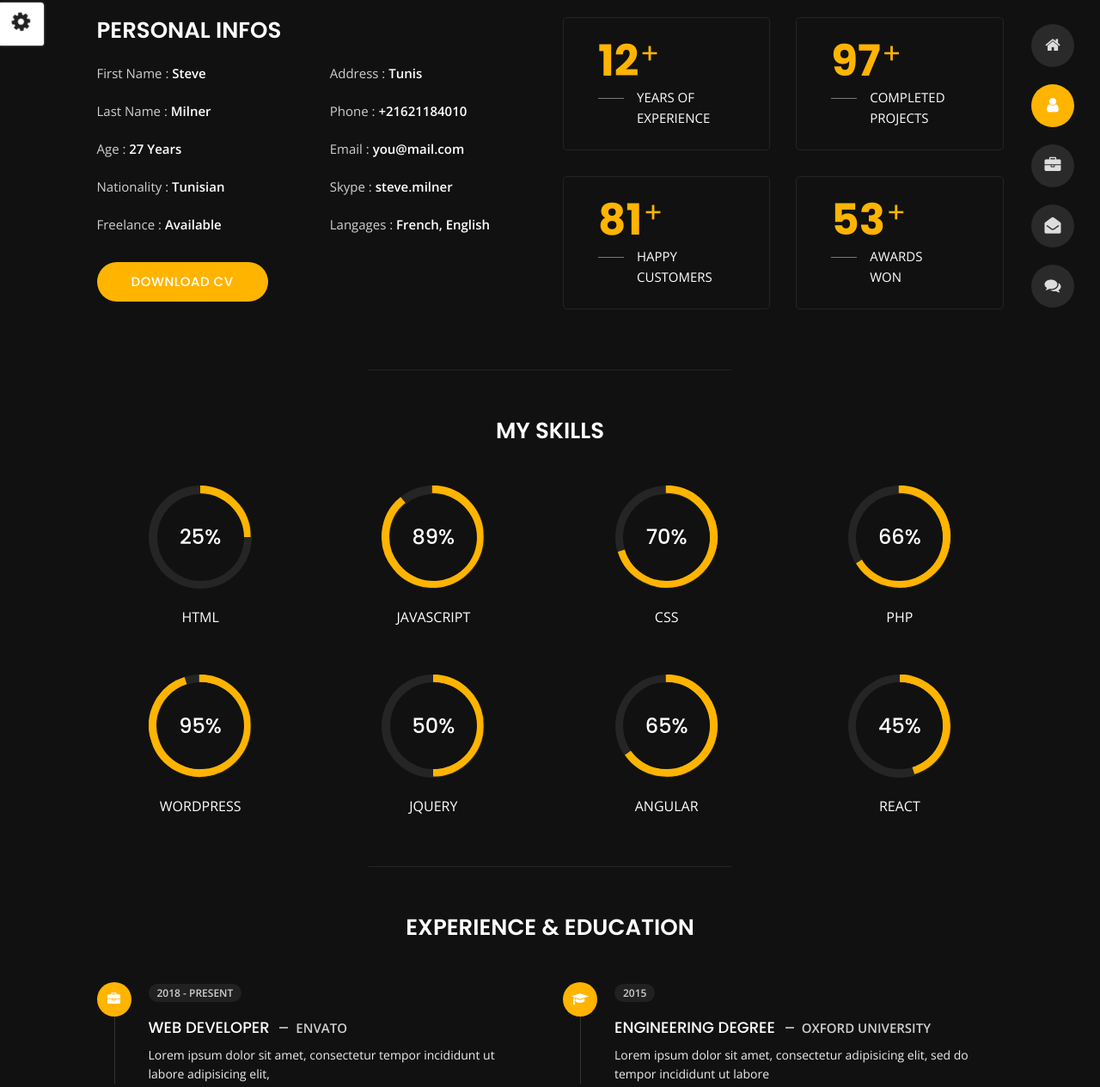
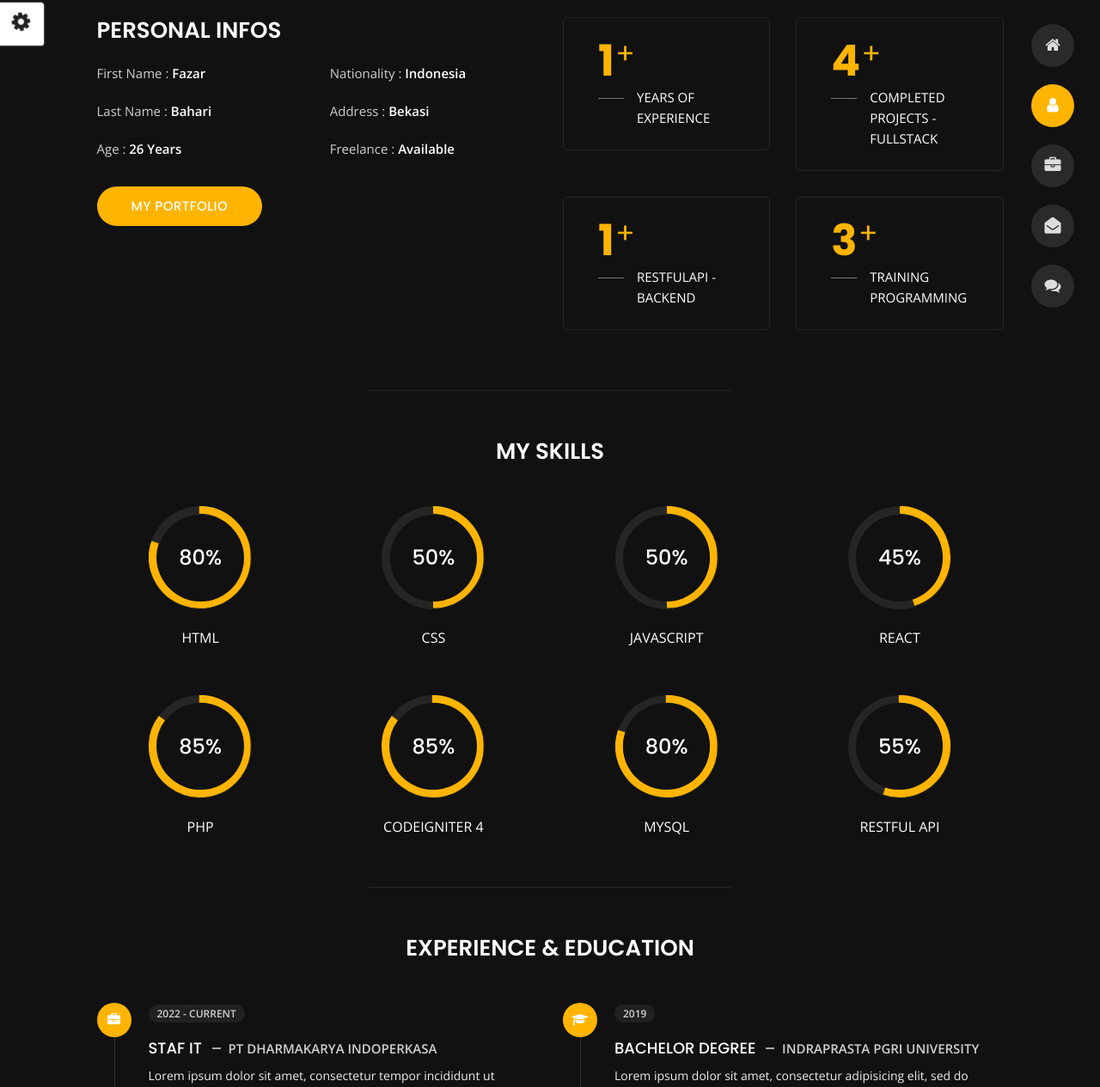
Before and after one commit to fazarrr/fazarrr.github.io, a plain HTML site: page about.html in a window 1280 px wide. Shown: the part 207-1472 px from the top of the page at 86% size. Drawn offline with nearby package versions, Linux system fonts and the light colour scheme.

Commit message:
penyesuaian tampilan

```diff
--- a/about.html
+++ b/about.html
@@ -4,7 +4,7 @@
 
 <head>
     <meta charset="utf-8">
-    <title>About Personal Portfolio</title>
+    <title>About Fazar Bahari</title>
     <meta name="viewport" content="width=device-width, initial-scale=1">
 
     <!-- Template Google Fonts -->
@@ -159,24 +159,20 @@
                     </div>
                     <div class="col-6">
                         <ul class="about-list list-unstyled open-sans-font">
-                            <li> <span class="title">first name :</span> <span class="value d-block d-sm-inline-block d-lg-block d-xl-inline-block">Steve</span> </li>
-                            <li> <span class="title">last name :</span> <span class="value d-block d-sm-inline-block d-lg-block d-xl-inline-block">Milner</span> </li>
-                            <li> <span class="title">Age :</span> <span class="value d-block d-sm-inline-block d-lg-block d-xl-inline-block">27 Years</span> </li>
-                            <li> <span class="title">Nationality :</span> <span class="value d-block d-sm-inline-block d-lg-block d-xl-inline-block">Tunisian</span> </li>
-                            <li> <span class="title">Freelance :</span> <span class="value d-block d-sm-inline-block d-lg-block d-xl-inline-block">Available</span> </li>
+                            <li> <span class="title">first name :</span> <span class="value d-block d-sm-inline-block d-lg-block d-xl-inline-block"> Fazar</span> </li>
+                            <li> <span class="title">last name :</span> <span class="value d-block d-sm-inline-block d-lg-block d-xl-inline-block"> Bahari</span> </li>
+                            <li> <span class="title">Age :</span> <span class="value d-block d-sm-inline-block d-lg-block d-xl-inline-block"> 26 Years</span> </li>
                         </ul>
                     </div>
                     <div class="col-6">
                         <ul class="about-list list-unstyled open-sans-font">
-                            <li> <span class="title">Address :</span> <span class="value d-block d-sm-inline-block d-lg-block d-xl-inline-block">Tunis</span> </li>
-                            <li> <span class="title">phone :</span> <span class="value d-block d-sm-inline-block d-lg-block d-xl-inline-block">+21621184010</span> </li>
-                            <li> <span class="title">Email :</span> <span class="value d-block d-sm-inline-block d-lg-block d-xl-inline-block">you@mail.com</span> </li>
-                            <li> <span class="title">Skype :</span> <span class="value d-block d-sm-inline-block d-lg-block d-xl-inline-block">steve.milner</span> </li>
-                            <li> <span class="title">langages :</span> <span class="value d-block d-sm-inline-block d-lg-block d-xl-inline-block">French, English</span> </li>
+                            <li> <span class="title">Nationality :</span> <span class="value d-block d-sm-inline-block d-lg-block d-xl-inline-block"> Indonesia</span> </li>
+                            <li> <span class="title">Address :</span> <span class="value d-block d-sm-inline-block d-lg-block d-xl-inline-block"> Bekasi</span> </li>
+                            <li> <span class="title">Freelance :</span> <span class="value d-block d-sm-inline-block d-lg-block d-xl-inline-block"> Available</span> </li>
                         </ul>
                     </div>
                     <div class="col-12 mt-3">
-                        <a href="about.html" class="btn btn-download">Download CV</a>
+                        <a href="portfolio.html" class="btn btn-portfolio">My Portfolio</a>
                     </div>
                 </div>
             </div>
@@ -186,26 +182,26 @@
                 <div class="row">
                     <div class="col-6">
                         <div class="box-stats with-margin">
-                            <h3 class="poppins-font position-relative">12</h3>
+                            <h3 class="poppins-font position-relative">1</h3>
                             <p class="open-sans-font m-0 position-relative text-uppercase">years of <span class="d-block">experience</span></p>
                         </div>
                     </div>
                     <div class="col-6">
                         <div class="box-stats with-margin">
-                            <h3 class="poppins-font position-relative">97</h3>
-                            <p class="open-sans-font m-0 position-relative text-uppercase">completed <span class="d-block">projects</span></p>
+                            <h3 class="poppins-font position-relative">4</h3>
+                            <p class="open-sans-font m-0 position-relative text-uppercase">Completed projects - <span class="d-block">fullstack</span></p>
                         </div>
                     </div>
                     <div class="col-6">
                         <div class="box-stats">
-                            <h3 class="poppins-font position-relative">81</h3>
-                            <p class="open-sans-font m-0 position-relative text-uppercase">Happy<span class="d-block">customers</span></p>
+                            <h3 class="poppins-font position-relative">1</h3>
+                            <p class="open-sans-font m-0 position-relative text-uppercase">Restfulapi - <span class="d-block">backend</span></p>
                         </div>
                     </div>
                     <div class="col-6">
                         <div class="box-stats">
-                            <h3 class="poppins-font position-relative">53</h3>
-                            <p class="open-sans-font m-0 position-relative text-uppercase">awards <span class="d-block">won</span></p>
+                            <h3 class="poppins-font position-relative">3</h3>
+                            <p class="open-sans-font m-0 position-relative text-uppercase">Training <span class="d-block">programming</span></p>
                         </div>
                     </div>
                 </div>
@@ -219,54 +215,14 @@
                 <h3 class="text-uppercase pb-4 pb-sm-5 mb-3 mb-sm-0 text-left text-sm-center custom-title ft-wt-600">My Skills</h3>
             </div>
             <div class="col-6 col-md-3 mb-3 mb-sm-5">
-                <div class="c100 p25">
-                    <span>25%</span>
+                <div class="c100 p80">
+                    <span>80%</span>
                     <div class="slice">
                         <div class="bar"></div>
                         <div class="fill"></div>
                     </div>
                 </div>
                 <h6 class="text-uppercase open-sans-font text-center mt-2 mt-sm-4">html</h6>
-            </div>
-            <div class="col-6 col-md-3 mb-3 mb-sm-5">
-                <div class="c100 p89">
-                    <span>89%</span>
-                    <div class="slice">
-                        <div class="bar"></div>
-                        <div class="fill"></div>
-                    </div>
-                </div>
-                <h6 class="text-uppercase open-sans-font text-center mt-2 mt-sm-4">javascript</h6>
-            </div>
-            <div class="col-6 col-md-3 mb-3 mb-sm-5">
-                <div class="c100 p70">
-                    <span>70%</span>
-                    <div class="slice">
-                        <div class="bar"></div>
-                        <div class="fill"></div>
-                    </div>
-                </div>
-                <h6 class="text-uppercase open-sans-font text-center mt-2 mt-sm-4">css</h6>
-            </div>
-            <div class="col-6 col-md-3 mb-3 mb-sm-5">
-                <div class="c100 p66">
-                    <span>66%</span>
-                    <div class="slice">
-                        <div class="bar"></div>
-                        <div class="fill"></div>
-                    </div>
-                </div>
-                <h6 class="text-uppercase open-sans-font text-center mt-2 mt-sm-4">php</h6>
-            </div>
-            <div class="col-6 col-md-3 mb-3 mb-sm-5">
-                <div class="c100 p95">
-                    <span>95%</span>
-                    <div class="slice">
-                        <div class="bar"></div>
-                        <div class="fill"></div>
-                    </div>
-                </div>
-                <h6 class="text-uppercase open-sans-font text-center mt-2 mt-sm-4">wordpress</h6>
             </div>
             <div class="col-6 col-md-3 mb-3 mb-sm-5">
                 <div class="c100 p50">
@@ -276,17 +232,17 @@
                         <div class="fill"></div>
                     </div>
                 </div>
-                <h6 class="text-uppercase open-sans-font text-center mt-2 mt-sm-4">jquery</h6>
+                <h6 class="text-uppercase open-sans-font text-center mt-2 mt-sm-4">css</h6>
             </div>
             <div class="col-6 col-md-3 mb-3 mb-sm-5">
-                <div class="c100 p65">
-                    <span>65%</span>
+                <div class="c100 p50">
+                    <span>50%</span>
                     <div class="slice">
                         <div class="bar"></div>
                         <div class="fill"></div>
                     </div>
                 </div>
-                <h6 class="text-uppercase open-sans-font text-center mt-2 mt-sm-4">angular</h6>
+                <h6 class="text-uppercase open-sans-font text-center mt-2 mt-sm-4">javascript</h6>
             </div>
             <div class="col-6 col-md-3 mb-3 mb-sm-5">
                 <div class="c100 p45">
@@ -297,6 +253,46 @@
                     </div>
                 </div>
                 <h6 class="text-uppercase open-sans-font text-center mt-2 mt-sm-4">react</h6>
+            </div>
+            <div class="col-6 col-md-3 mb-3 mb-sm-5">
+                <div class="c100 p85">
+                    <span>85%</span>
+                    <div class="slice">
+                        <div class="bar"></div>
+                        <div class="fill"></div>
+                    </div>
+                </div>
+                <h6 class="text-uppercase open-sans-font text-center mt-2 mt-sm-4">php</h6>
+            </div>
+            <div class="col-6 col-md-3 mb-3 mb-sm-5">
+                <div class="c100 p85">
+                    <span>85%</span>
+                    <div class="slice">
+                        <div class="bar"></div>
+                        <div class="fill"></div>
+                    </div>
+                </div>
+                <h6 class="text-uppercase open-sans-font text-center mt-2 mt-sm-4">codeigniter 4</h6>
+            </div>
+            <div class="col-6 col-md-3 mb-3 mb-sm-5">
+                <div class="c100 p80">
+                    <span>80%</span>
+                    <div class="slice">
+                        <div class="bar"></div>
+                        <div class="fill"></div>
+                    </div>
+                </div>
+                <h6 class="text-uppercase open-sans-font text-center mt-2 mt-sm-4">mysql</h6>
+            </div>
+            <div class="col-6 col-md-3 mb-3 mb-sm-5">
+                <div class="c100 p55">
+                    <span>55%</span>
+                    <div class="slice">
+                        <div class="bar"></div>
+                        <div class="fill"></div>
+                    </div>
+                </div>
+                <h6 class="text-uppercase open-sans-font text-center mt-2 mt-sm-4">restful api</h6>
             </div>
         </div>
         <!-- Skills Ends -->
@@ -313,26 +309,26 @@
                             <div class="icon">
                                 <i class="fa fa-briefcase"></i>
                             </div>
-                            <span class="time open-sans-font text-uppercase">2018 - Present</span>
-                            <h5 class="poppins-font text-uppercase">Web Developer <span class="place open-sans-font">Envato</span></h5>
+                            <span class="time open-sans-font text-uppercase">2022 - Current</span>
+                            <h5 class="poppins-font text-uppercase">Staf IT <span class="place open-sans-font">PT Dharmakarya Indoperkasa</span></h5>
                             <p class="open-sans-font">Lorem ipsum dolor sit amet, consectetur tempor incididunt ut labore adipisicing elit, </p>
                         </li>
                         <li>
                             <div class="icon">
                                 <i class="fa fa-briefcase"></i>
                             </div>
-                            <span class="time open-sans-font text-uppercase">2013 - 2018</span>
-                            <h5 class="poppins-font text-uppercase">UI/UX Designer <span class="place open-sans-font">Themeforest</span></h5>
+                            <span class="time open-sans-font text-uppercase">2020 - 2021</span>
+                            <h5 class="poppins-font text-uppercase">Staf IT <span class="place open-sans-font">Rumah Sakit Masmitra</span></h5>
                             <p class="open-sans-font">Lorem incididunt dolor sit amet, consectetur eiusmod dunt doldunt dol elit, tempor incididunt</p>
                         </li>
-                        <li>
+                        <!-- <li>
                             <div class="icon">
                                 <i class="fa fa-briefcase"></i>
                             </div>
                             <span class="time open-sans-font text-uppercase">2005 - 2013</span>
                             <h5 class="poppins-font text-uppercase">Consultant <span class="place open-sans-font">Videohive</span></h5>
                             <p class="open-sans-font">Lorem ipsum dolor sit amet, tempor incididunt ut laboreconsectetur elit, sed do eiusmod tempor duntt</p>
-                        </li>
+                        </li> -->
                     </ul>
                 </div>
             </div>
@@ -343,11 +339,11 @@
                             <div class="icon">
                                 <i class="fa fa-graduation-cap"></i>
                             </div>
-                            <span class="time open-sans-font text-uppercase">2015</span>
-                            <h5 class="poppins-font text-uppercase">Engineering Degree <span class="place open-sans-font">Oxford University</span></h5>
+                            <span class="time open-sans-font text-uppercase">2019</span>
+                            <h5 class="poppins-font text-uppercase">Bachelor Degree <span class="place open-sans-font">Indraprasta PGRI University</span></h5>
                             <p class="open-sans-font">Lorem ipsum dolor sit amet, consectetur adipisicing elit, sed do tempor incididunt ut labore</p>
                         </li>
-                        <li>
+                        <!-- <li>
                             <div class="icon">
                                 <i class="fa fa-graduation-cap"></i>
                             </div>
@@ -362,7 +358,7 @@
                             <span class="time open-sans-font text-uppercase">2009</span>
                             <h5 class="poppins-font text-uppercase">Bachelor Degree <span class="place open-sans-font">Tunis High School</span></h5>
                             <p class="open-sans-font">Lorem ipsum dolor sit amet, consectetur adipisicing elit, sed do eiusmod tempor ut labore</p>
-                        </li>
+                        </li> -->
                     </ul>
                 </div>
             </div>
--- a/css/style.css
+++ b/css/style.css
@@ -499,7 +499,7 @@ body.light hr.separator {
 }
 
 .home .bg {
-  background-image: url(../img/2.jpg);
+  background-image: url(../img/main.png);
   background-size: cover;
   background-repeat: no-repeat;
   background-position: top;
@@ -1267,8 +1267,8 @@ body.light hr.separator {
   }
 
   .btn.btn-portfolio:before {
-    content: "\f07c";
-    margin-top: -8px;
+    content: "\f0b1";
+    /* margin-top: -8px; */
   }
 
   .btn.btn-preview:before {
```
Also changed, not shown: index.html (+4 -4 lines), img/main.png (added), img/mobile.png (added).
